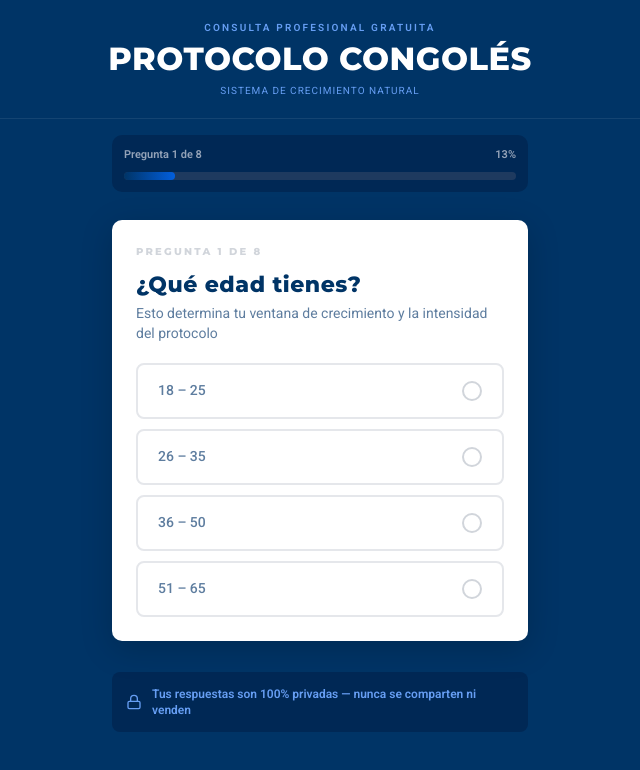
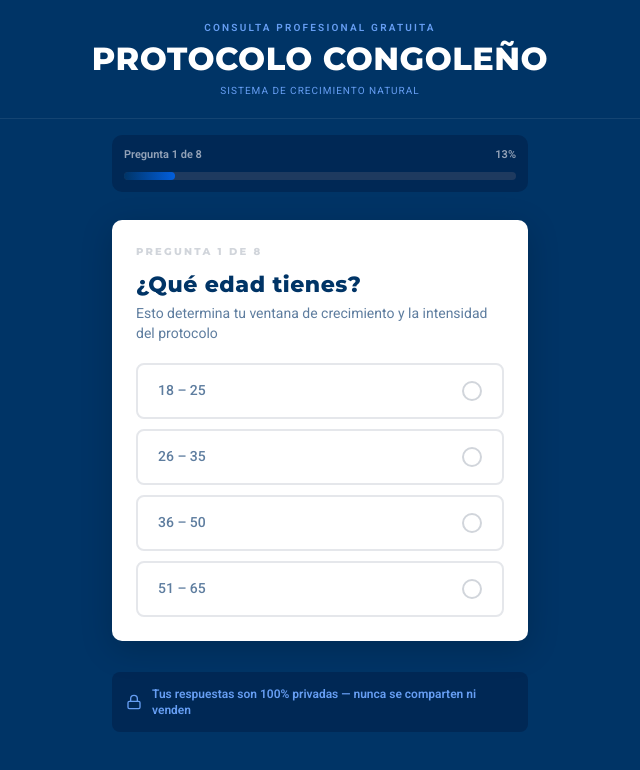
Before and after one commit to victorppe/PROTOCOLO-CONGOLES, a Next.js app: page / in a window 1280 px wide. Shown: the top 770 px of the page, without its empty margins (320-960 px from the left). Built offline with nearby package versions, Linux system fonts and the light colour scheme.

Commit message:
fix: update "Protocolo Congolés" to "Protocolo Congoleño" in file

```diff
--- a/app/page.tsx
+++ b/app/page.tsx
@@ -348,7 +348,7 @@ const Header = memo(function Header() {
         className="text-[26px] sm:text-[32px] font-extrabold text-white uppercase leading-tight"
         style={{ fontFamily: "'Montserrat', sans-serif", letterSpacing: "0.5px" }}
       >
-        Protocolo Congolés
+        Protocolo Congoleño
       </h1>
       <p
         className="text-[10px] tracking-widest uppercase mt-1"
@@ -403,7 +403,7 @@ function LightbulbIcon({ className = "" }: { className?: string }) {
   )
 }
 
-// ─── Pantalla del Quiz ───────────────────────────────────────────────────────
+// ─── Pantalla del Quiz ───────────────────────────���───────────────────────────
 const ProgressBar = memo(function ProgressBar({ step }: { step: number }) {
   const pct = Math.round((step / TOTAL_Q) * 100)
   return (
@@ -837,7 +837,7 @@ function ResultsScreen({
               {protocolName}
             </div>
             <div className="text-sm mt-0.5" style={{ color: "#669ef3" }}>
-              Protocolo Congolés + Entrenamiento Kegel · Calibrado para {ageLabel}
+              Protocolo Congoleño + Entrenamiento Kegel · Calibrado para {ageLabel}
             </div>
           </div>
 
```
